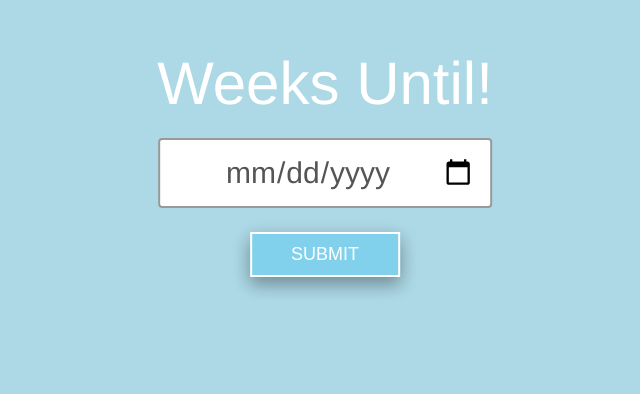
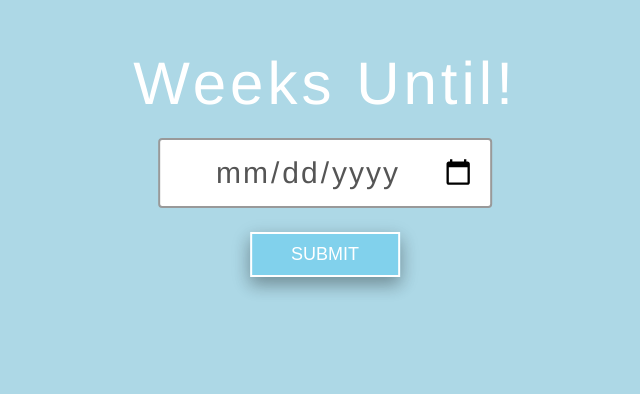
Before and after one commit to CraigRodrigues/weeks-until, a plain HTML site: page index.html in a window 1280 px wide. Shown: the part 190-584 px from the top of the page, without its empty margins (315-955 px from the left). Drawn offline with Linux system fonts and the light colour scheme.

Commit message:
Spaced letters out more

```diff
--- a/index.html
+++ b/index.html
@@ -42,11 +42,13 @@
     margin: 20px;
     font-size: 60px;
     font-weight: 100;
+    letter-spacing: 4px;
   }
 
   input[type=date] {
     font-family:'helvetica neue', serif;
     font-weight: 100;
+    letter-spacing: 2px;
     width: 300px;
     padding: 15px;
     margin-bottom: 20px;
@@ -93,6 +95,7 @@
     margin: 0;
     font-size: 40px;
     font-weight: 100;
+    letter-spacing: 2px;
   }
 
 </style>
```
